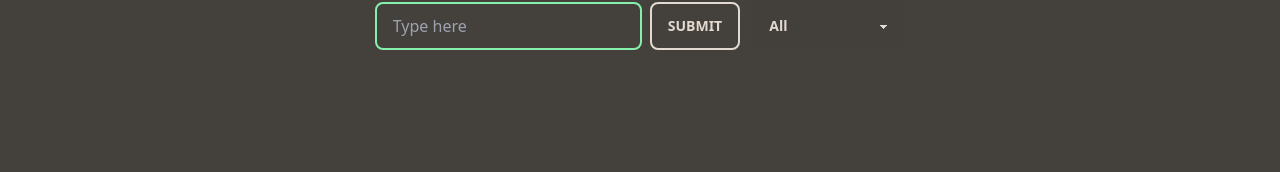
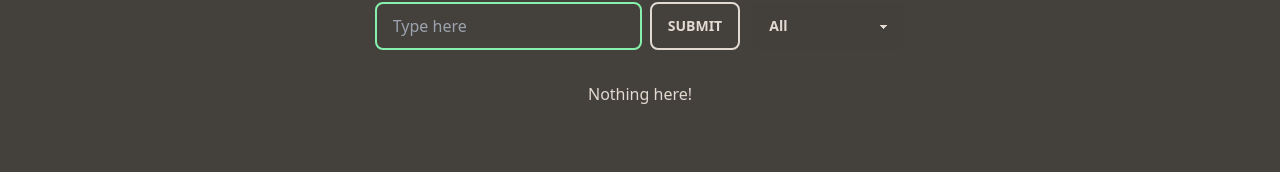
Before and after one commit to the-ham/NextPortfolio, a Next.js app: page /todo in a window 1280 px wide. Shown: the part 118-290 px from the top of the page. Built offline with nearby package versions, Linux system fonts and the light colour scheme.

Commit message:
typed everything

```diff
--- a/components/ToDo/Todo.tsx
+++ b/components/ToDo/Todo.tsx
@@ -1,13 +1,21 @@
 import React from "react";
+import { Todo } from "../../pages/todo";
 
-const Todo = ({ text, todo, todos, setTodos }: any) => {
+export interface TodoProps {
+  key: number;
+  todo: Todo;
+  todos: Todo[];
+  setTodos: React.Dispatch<React.SetStateAction<Todo[]>>;
+}
+
+const TodoItem = ({ todo, todos, setTodos }: TodoProps) => {
   const handleCheck = () => {
     setTodos(
       todos.map((e: any) => {
         if (e.id === todo.id) {
           return { ...e, completed: !e.completed };
         }
-        return {...e}
+        return { ...e };
       })
     );
   };
@@ -19,9 +27,14 @@ const Todo = ({ text, todo, todos, setTodos }: any) => {
   return (
     <>
       <div className="alert shadow-lg mb-4 max-w-7xl">
-        <span className="max-w-5xl overflow-x-hidden">{text}</span>
+        <span className="max-w-5xl overflow-x-hidden">{todo.text}</span>
         <div className="flex-none">
-          <button onClick={handleCheck} className={`btn btn-sm ${todo.completed ? "btn-ghost" : "btn-primary"}`}>
+          <button
+            onClick={handleCheck}
+            className={`btn btn-sm ${
+              todo.completed ? "btn-ghost" : "btn-primary"
+            }`}
+          >
             Check
           </button>
           <button onClick={handleDelete} className="btn btn-sm btn-secondary">
@@ -33,4 +46,4 @@ const Todo = ({ text, todo, todos, setTodos }: any) => {
   );
 };
 
-export default Todo;
+export default TodoItem;
--- a/components/ToDo/TodoForm.tsx
+++ b/components/ToDo/TodoForm.tsx
@@ -1,4 +1,15 @@
-import React from "react";
+import React, { BaseSyntheticEvent, SyntheticEvent } from "react";
+import { Todo } from "../../pages/todo";
+import { Filter } from "../../pages/todo";
+import { Filters } from "../../pages/todo";
+
+export interface TodoFormProps {
+  todos: Todo[];
+  setTodos: React.Dispatch<React.SetStateAction<Todo[]>>;
+  inputText: string;
+  setInputText: React.Dispatch<React.SetStateAction<string>>;
+  setFilter: React.Dispatch<React.SetStateAction<Filter>>;
+}
 
 const TodoForm = ({
   todos,
@@ -6,17 +17,16 @@ const TodoForm = ({
   inputText,
   setInputText,
   setFilter,
-  filter
-}: any) => {
+}: TodoFormProps) => {
   // instead of passing in "props", we shortcut by destructuring it and only passing in the "setInputText" prop
 
   // stuff in here is executed every time handleInput is called
-  const handleInput = (e: any) => {
+  const handleInput = (e: React.ChangeEvent<HTMLInputElement>) => {
     console.log(e.target.value);
     setInputText(e.target.value); // sets the state of inputText to the value inside of the text box
   };
 
-  const handleSubmit = (e: any) => {
+  const handleSubmit = (e: React.FormEvent<HTMLButtonElement>) => {
     e.preventDefault();
     if (inputText != "") {
       setTodos([
@@ -27,7 +37,8 @@ const TodoForm = ({
     }
   };
 
-  const handleFilter = (e: any) => {
+  const handleFilter = (e: BaseSyntheticEvent) => {
+    console.log(e);
     setFilter(e.target.value);
   };
 
@@ -55,9 +66,9 @@ const TodoForm = ({
         onChange={handleFilter}
         className="select select-ghost max-w-xs ml-3"
       >
-        <option value="All">All</option>
-        <option value="Completed">Completed</option>
-        <option value="Uncompleted">Uncompleted</option>
+        <option value={Filters.All}>{Filters.All}</option>
+        <option value={Filters.Completed}>{Filters.Completed}</option>
+        <option value={Filters.Uncompleted}>{Filters.Uncompleted}</option>
       </select>
     </>
   );
--- a/components/ToDo/TodoList.tsx
+++ b/components/ToDo/TodoList.tsx
@@ -1,21 +1,28 @@
-import React from 'react'
-import Todo from './Todo'
+import React, { Dispatch } from "react";
+import { Todo } from "../../pages/todo";
+import TodoItem from "./Todo";
+interface TodoListProps {
+  todos: Todo[];
+  setTodos: React.Dispatch<React.SetStateAction<Todo[]>>;
+  filteredList: Todo[];
+}
 
-const TodoList = ({todos, setTodos, filteredList}: any) => {
+const TodoList = ({ todos, setTodos, filteredList }: TodoListProps) => {
+  return (
 
-  return (
     <div>
-      {filteredList.map((todo: any) => (
+      {filteredList.length === 0 ? <p>Nothing here!</p>: null}
+      {filteredList.map((todo: Todo) => (
         // We need to pass the props of each todo into the corresponding todo component:
         // id -> for selecting the correct todo for checking or deletion
         // completed -> so that we can flip the completed status in the check handler
         // 'setTodos' -> so that we can update the entire array of todos to reflect changes, directly from each todo
         // 'todos' -> so that setTodos has the original array of todos to update from (via methods like map and filter)
         // 'todo' -> so that each todo component is aware of which 'todo' object they represent, so that things like "id" and "completed" can be checked against the todos array
-        <Todo key={todo.id} text={todo.text} completed={todo.completed} todos={todos} setTodos={setTodos} todo={todo} />
+        <TodoItem key={todo.id} todos={todos} setTodos={setTodos} todo={todo} />
       ))}
     </div>
-  )
-}
+  );
+};
 
-export default TodoList
+export default TodoList;
--- a/pages/todo.tsx
+++ b/pages/todo.tsx
@@ -2,6 +2,20 @@ import React, { useState, useEffect, useRef } from "react";
 import type { NextPage } from "next";
 import TodoForm from "../components/ToDo/TodoForm";
 import TodoList from "../components/ToDo/TodoList";
+
+export interface Todo {
+  id: number;
+  text: string;
+  completed: boolean;
+}
+
+export enum Filters {
+  "All" = "All",
+  "Completed" = "Completed",
+  "Uncompleted" = "Uncompleted"
+}
+
+export type Filter = "All" | "Completed" | "Uncompleted"
 
 const Todo: NextPage = () => {
   {
@@ -9,24 +23,47 @@ const Todo: NextPage = () => {
       about the input text inside of the form component (although we can access it
       anywhere in the app). */
   }
-  const [inputText, setInputText] = useState("");
-  const [todos, setTodos] = useState([]);
-  const [filter, setFilter] = useState("All");
-  const [filteredList, setFilteredList] = useState([]);
+  const [inputText, setInputText] = useState<string>("");
+  const [todos, setTodos] = useState<Todo[]>([]);
+  const [filter, setFilter] = useState<Filter>(Filters.All);
+  const [filteredList, setFilteredList] = useState<Todo[]>([]);
 
   // useRef creates an object: {current: _value_},
   // which persists between renders and whose updating itself does not cause a re-render.
   // We use this feature to create a variable "initialRender", that tracks whether it is
   // the first time the page has been loaded up.
-  const initialRender = useRef(true);
+  const initialRender = useRef<boolean>(true);
 
   // calls getLocalTodos upon initial load
-  useEffect(() => {
+  useEffect((): void => {
     getLocalTodos();
   }, []);
 
   // This useEffect basically runs handleFilteredList every time either 'todos' or 'filter' are updated
   useEffect(() => {
+    // This function basically creates a filtered list of todos based on their completed-ness,
+    // and that filtered list is passed as the filteredList prop to the todoList component, which renders it
+    const handleFilteredList = (): void => {
+      switch (filter) {
+        case "Completed":
+          setFilteredList(todos.filter((todo: Todo) => todo.completed === true));
+          break;
+        case "Uncompleted":
+          setFilteredList(
+            todos.filter((todo: Todo) => todo.completed === false)
+          );
+          break;
+        default:
+          setFilteredList(todos);
+          break;
+      }
+    };
+
+    // saves current state of todos into localStorage
+    const saveLocalTodos = () => {
+      localStorage.setItem("todos", JSON.stringify(todos));
+    };
+
     handleFilteredList();
 
     // if this is the initial rendering of the page, useEffect is exited early and initialRender is set to false.
@@ -39,33 +76,12 @@ const Todo: NextPage = () => {
     saveLocalTodos();
   }, [todos, filter]);
 
-  // This function basically creates a filtered list of todos based on their completed-ness,
-  // and that filtered list is passed as the filteredList prop to the todoList component, which renders it
-  const handleFilteredList = () => {
-    switch (filter) {
-      case "Completed":
-        setFilteredList(todos.filter((todo: any) => todo.completed === true));
-        break;
-      case "Uncompleted":
-        setFilteredList(todos.filter((todo: any) => todo.completed === false));
-        break;
-      default:
-        setFilteredList(todos);
-        break;
-    }
-  };
-
-  // saves current state of todos into localStorage
-  const saveLocalTodos = () => {
-    localStorage.setItem("todos", JSON.stringify(todos));
-  };
-
   // If localStorage is empty, initialize "todos"(the localStorage variable not the state) to [], otherwise set state of todos using it
-  const getLocalTodos = () => {
+  const getLocalTodos = (): void => {
     if (localStorage.getItem("todos") === null) {
       localStorage.setItem("todos", JSON.stringify([]));
     } else {
-      let todosLocal = JSON.parse(localStorage.getItem("todos") || '{}');
+      let todosLocal = JSON.parse(localStorage.getItem("todos") || "{}");
       setTodos(todosLocal);
     }
   };
```
